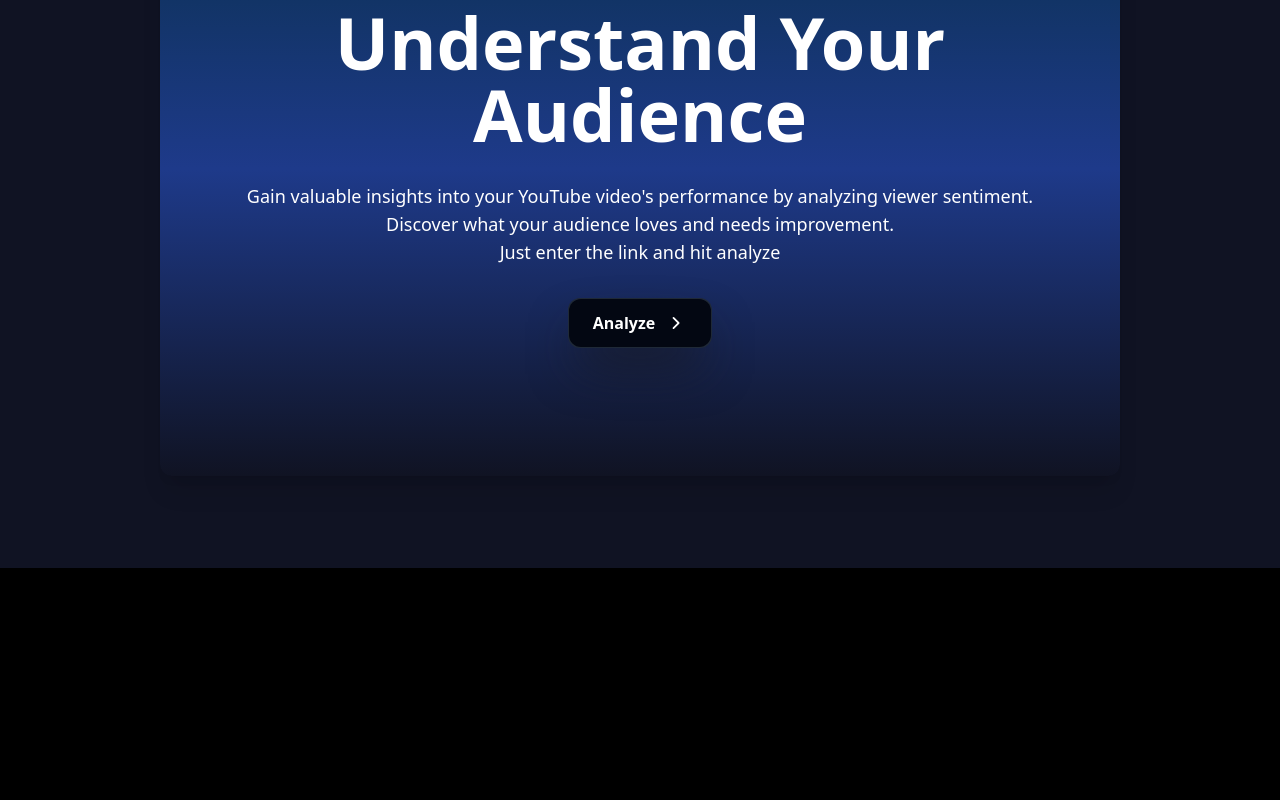
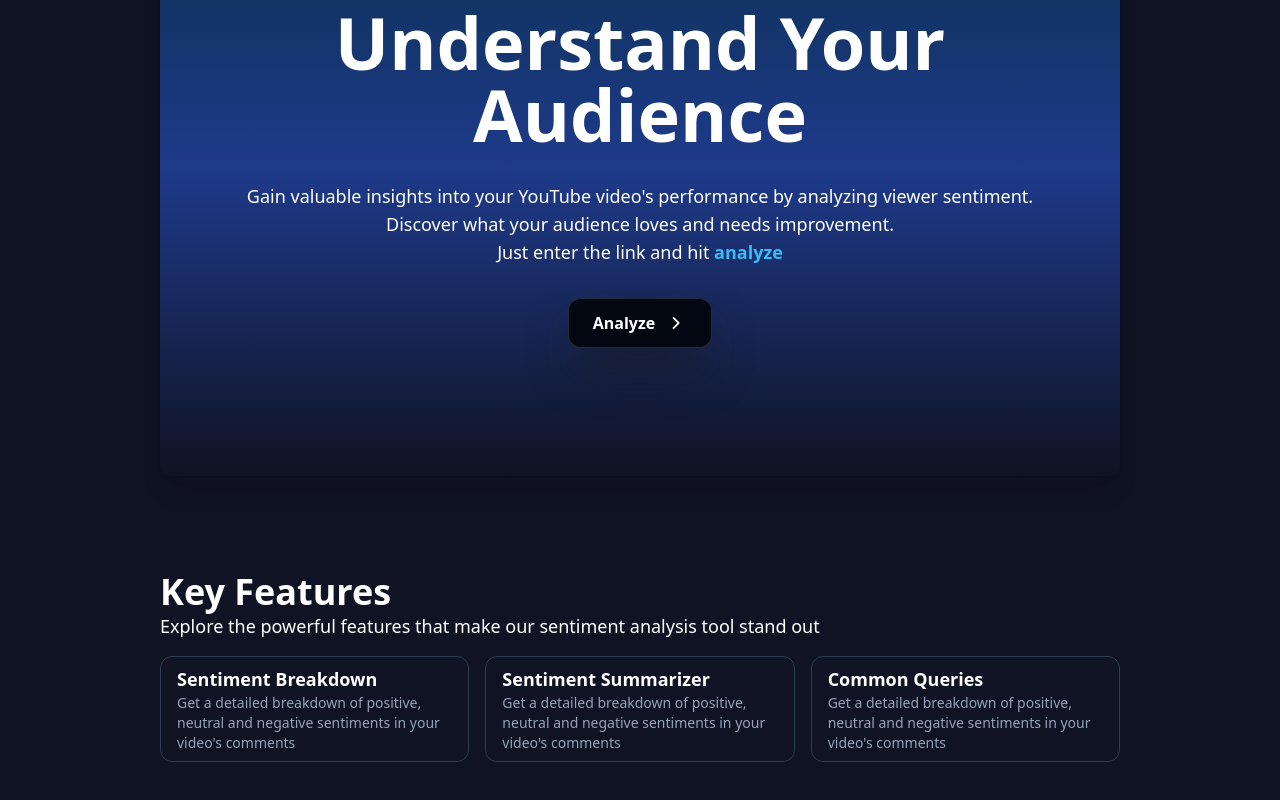
Before and after one commit to antonnprince/Sentiment-Analysis, a React (Vite) app in the folder frontend/: page / in a window 1280 px wide. Shown: the part 232-1032 px from the top of the page. Before the commit the page ends 800 px from the top, so only its background shows below. Built offline with nearby package versions, Linux system fonts and the light colour scheme.

Commit message:
hero and features section

```diff
--- a/frontend/src/Analysis.jsx
+++ b/frontend/src/Analysis.jsx
@@ -5,70 +5,10 @@ const Analysis = () => {
 const [results, setResults] = useState({})
 const location = useLocation()
 const {analysis} = location.state || {}
+
   return (
     <div className='mx-4 my-8 flex flex-row space-x-4'>
-
-    <Card className="bg-black text-white w-1/2 ">
-        <CardHeader>
-            <CardTitle
-            className="text-left text-3xl font-extrabold"
-            >Sentiment Analysis</CardTitle>
-        </CardHeader>
-
-        <CardContent>
-
-        <div className='flex flex-row'>
-        <Label className="text-2xl font-normal">Agree</Label>
-        <h1 className='text-white text-xl font-bold ml-auto'>{Math.round(analysis.agree / analysis.total * 100)}%</h1>
-        </div>
-        <Progress value={analysis.agree}  className="bg-[#44403C] mb-4"/>
-
-        <div className='flex flex-row'>
-        <Label className="text-2xl font-normal">Neutral</Label>
-        <h1 className='text-white text-xl font-bold ml-auto'>{Math.round(analysis.neutral / analysis.total * 100)}%</h1>
-        </div>
-        <Progress value={analysis.neutral}  className="bg-[#44403C] mb-4"/>
-
-        <div className='flex flex-row'>
-        <Label className="text-2xl font-normal">Disagree</Label>
-        <h1 className='text-white text-xl font-bold ml-auto'>{Math.round(analysis.disagree / analysis.total * 100)}%</h1>
-        </div>
-        <Progress value={analysis.disagree}  className="bg-[#44403C] mb-4"/>
-
-        </CardContent>
-
-    </Card>
-
-
-      <Card className="bg-black text-white  w-1/2 mx-8">
-        <CardContent>
-        <CardHeader className="text-2xl font-normal mb-4">
-        Total Comments
-        <br/>
-        <h1 className='text-5xl font-bold'>{analysis.total}</h1>
-        </CardHeader>
-
-      <div className='flex flex-row space-x-64 justify-center'>
-
-        <div className='flex flex-col items-center'>
-        <h2 className='text-4xl font-extrabold' >{analysis.agree}</h2>
-        <h1 className='text-lg font-semibold' >Agree</h1>
-        </div>
-
-        <div className='flex flex-col items-center'>
-        <h2 className='text-4xl font-extrabold' >{analysis.neutral}</h2>
-        <h1 className='text-lg font-semibold' >Neutral</h1>
-        </div>
-
-        <div className='flex flex-col items-center'>
-        <h2 className='text-4xl font-extrabold' >{analysis.disagree}</h2>
-        <h1 className='text-lg font-semibold' >Disagree</h1>
-        </div>
-
-      </div>
-        </CardContent>
-
-      </Card>
+      Analysis page
     </div>
   )
 }
--- a/frontend/src/App.css
+++ b/frontend/src/App.css
@@ -1,8 +1,7 @@
 #root {
- height: 100vh;
- width: 100vw;
- margin: 0;
- padding: 0;
+   height: 100vh;
+   width: 100vw;
+   margin: 0;
+   padding: 0;
  text-align: center;
- background-color:#F4C753;
 }
--- a/frontend/src/App.jsx
+++ b/frontend/src/App.jsx
@@ -1,17 +1,15 @@
 import {BrowserRouter, Routes, Route} from "react-router-dom"
-import InputPage from "./Input.jsx";
+import Home from "./Home.jsx";
 import Analysis from "./Analysis.jsx";
 
 function App() {
   return (
-<>
-<BrowserRouter>
-    <Routes>
-      <Route path="/" element={<InputPage/>} />
-      <Route path="/analysis" element={<Analysis/>} />
-    </Routes>
-</BrowserRouter>
-</>
+    <BrowserRouter>
+        <Routes>
+          <Route path="/" element={<Home/>} />
+          <Route path="/analysis" element={<Analysis/>} />
+        </Routes>
+    </BrowserRouter>
   );
 }
 
--- /dev/null
+++ b/frontend/src/Features.jsx
@@ -0,0 +1,37 @@
+import React from 'react'
+
+const Features = () => {
+
+    const features=[
+        {"title":"Sentiment Breakdown",
+            "description":"Get a detailed breakdown of positive, neutral and negative sentiments in your video's comments"
+        },
+        {"title":"Sentiment Summarizer",
+            "description":"Get a detailed breakdown of positive, neutral and negative sentiments in your video's comments"
+        },
+        {"title":"Common Queries",
+            "description":"Get a detailed breakdown of positive, neutral and negative sentiments in your video's comments"
+        }
+    ]
+
+  return (
+    <div className='mx-auto w-3/4 mt-8 py-4'>
+       <h1 className='font-bold text-4xl mt-12'>Key Features</h1>
+       <p className='font-thin text-lg mb-4'>Explore the powerful features that make our sentiment analysis tool stand out</p>
+        <div className='flex flex-col md:flex-row space-x-4 justify-between'>
+           {
+            features.map((feature, index)=>(
+            <div key={index} className='w-1/3 px-4 py-2 border border-[#2C3E50] rounded-xl'>
+                <h1 className='text-lg font-bold'>{feature.title}</h1>
+                <p className='text-sm text-slate-400'>{feature.description}</p>
+            </div>
+            ))
+           }
+
+
+        </div>
+    </div>
+  )
+}
+
+export default Features
--- a/frontend/src/Hero.jsx
+++ b/frontend/src/Hero.jsx
@@ -4,12 +4,12 @@ import { ButtonComponent } from './components/ui/ButtonComponent'
 const Hero = () => {
   return (
     <div className='mx-auto bg-gradient-to-b from-sky-950 via-blue-900 to blue-950 shadow-xl w-3/4 text-center py-32 px-16 mt-8 rounded-xl'>
-        <h1 className='font-bold text-7xl  my-4'>Understand Your Audience</h1>
+        <h1 className='font-bold text-7xl text-shadow-lg my-4'>Understand Your Audience</h1>
         <p className='text-lg font-thin my-8'>Gain valuable insights into your YouTube video's performance by analyzing viewer sentiment. Discover what your audience loves and needs improvement.
             <br/>
-            Just enter the link and hit analyze
+            Just enter the link and hit <span className='text-sky-400 font-semibold'>analyze</span>
         </p>
-        <ButtonComponent text={"Analyze"}/>
+        <ButtonComponent text={"Analyze"} link={"/analysis"}/>
     </div>
   )
 }
--- /dev/null
+++ b/frontend/src/Home.jsx
@@ -0,0 +1,30 @@
+import React from 'react'
+import { Link, useNavigate } from 'react-router-dom'
+import { useState } from 'react'
+import axios from 'axios'
+import { Nav } from './Nav'
+import Hero from "./Hero"
+import Features from './Features'
+const Home = () => {
+  const [url, setUrl] = useState("")
+  const navigate=useNavigate()
+
+
+  // const sendData= async()=>{
+  //   // const res = await axios.post(`${import.meta.env.VITE_SERVER_ROUTE}get_comments`, {url:url})
+  //   const res = await axios.post(`http://localhost:3000/get_comments`, {url:url})
+  //   const analysis = res.data
+  //   console.log(typeof(analysis)," ", analysis)
+  //   navigate('/analysis',{state: {analysis}})
+  // }
+
+  return (
+    <div className='justify-center bg-[#101323] h-full pb-8'>
+      <Nav />
+      <Hero />
+      <Features/>
+    </div>
+  )
+}
+
+export default Home
--- a/frontend/src/Input.jsx
+++ /dev/null
@@ -1,27 +0,0 @@
-import React from 'react'
-import { Link, useNavigate } from 'react-router-dom'
-import { useState } from 'react'
-import axios from 'axios'
-import { Nav } from './Nav'
-import Hero from "./Hero"
-const InputPage = () => {
-  const [url, setUrl] = useState("")
-  const navigate=useNavigate()
-
-
-  const sendData= async()=>{
-    // const res = await axios.post(`${import.meta.env.VITE_SERVER_ROUTE}get_comments`, {url:url})
-const res = await axios.post(`http://localhost:3000/get_comments`, {url:url})
-    const analysis = res.data
-    console.log(typeof(analysis)," ", analysis)
-    navigate('/analysis',{state: {analysis}})
-  }
-  return (
-    <div className='justify-center bg-[#101323] h-screen'>
-    <Nav />
-    <Hero />
-    </div>
-  )
-}
-
-export default InputPage
--- a/frontend/src/Nav.jsx
+++ b/frontend/src/Nav.jsx
@@ -8,7 +8,7 @@ export const Nav = () => {
 
       <ul className='flex font-semibold flex-row gap-4 lg:gap-8 text-sm  items-center'>
 
-        <li >Features</li>
+        <li>Features</li>
         <li>Contact</li>
         <li className='bg-blue-950 px-4 py-1  rounded-lg'>Analyze Video</li>
       </ul>
--- a/frontend/src/components/ui/ButtonComponent.jsx
+++ b/frontend/src/components/ui/ButtonComponent.jsx
@@ -1,6 +1,7 @@
 import React from 'react'
+import {Link} from "react-router-dom"
 
-export const ButtonComponent = ({ text }) => {
+export const ButtonComponent = ({ text, link }) => {
   return (
     <div className="flex items-center justify-center h-fit">
       <div className="relative group">
@@ -13,7 +14,9 @@ export const ButtonComponent = ({ text }) => {
           <span className="relative z-10 block px-6 py-3 rounded-xl bg-gray-950">
             <span className="relative z-10 flex items-center space-x-2">
               <span className="transition-all duration-500 group-hover:translate-x-1">
+                <Link to={link}>
                 {text}
+                </Link>
               </span>
               <svg
                 className="w-6 h-6 transition-transform duration-500 group-hover:translate-x-1"
```
